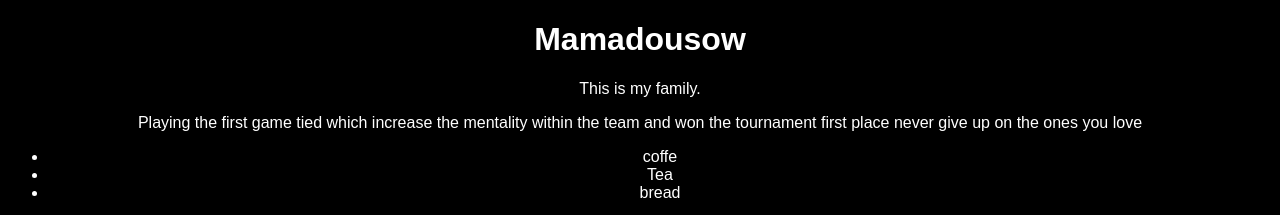
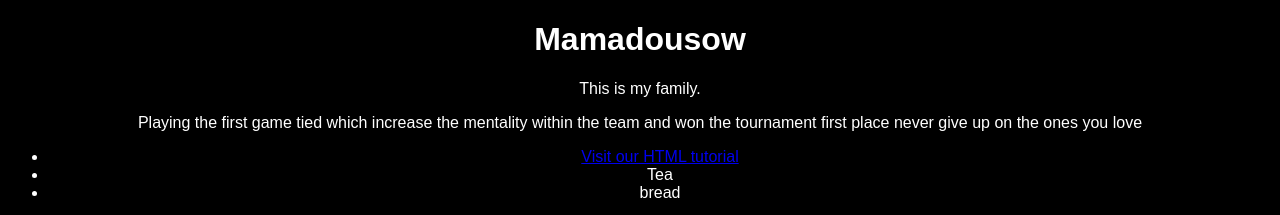
Before and after one commit to Mamadou10fsf/wariiror, a plain HTML site: page index.html in a window 1280 px wide. Shown: the top 215 px of the page. Drawn offline with Linux system fonts and the light colour scheme.

Commit message:
Update index.html

```diff
--- a/index.html
+++ b/index.html
@@ -17,7 +17,8 @@ body {
 <p>This is my family.</p>
 <p>Playing the first game tied which increase the mentality within the team and won the tournament first place never give up on the ones you love</p>
 <ul>
-  <li>coffe</li>
+  <li><a href="https://www.w3schools.com/html/">Visit our HTML tutorial</a>
+</li>
   <li>Tea</li>
   <li>bread</li>
   </ul>
```
